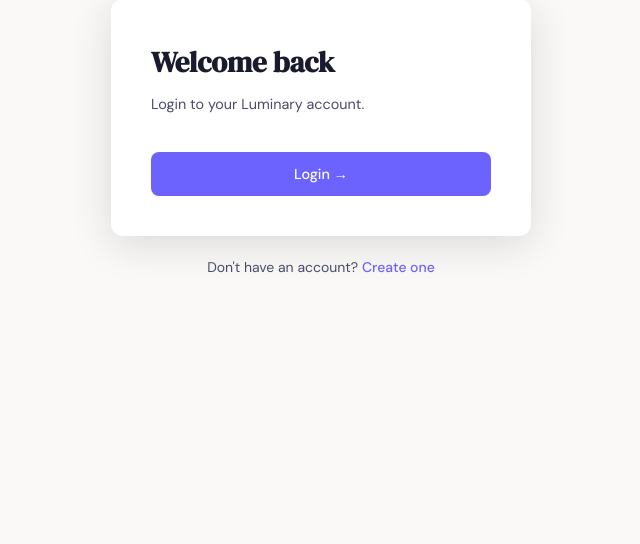
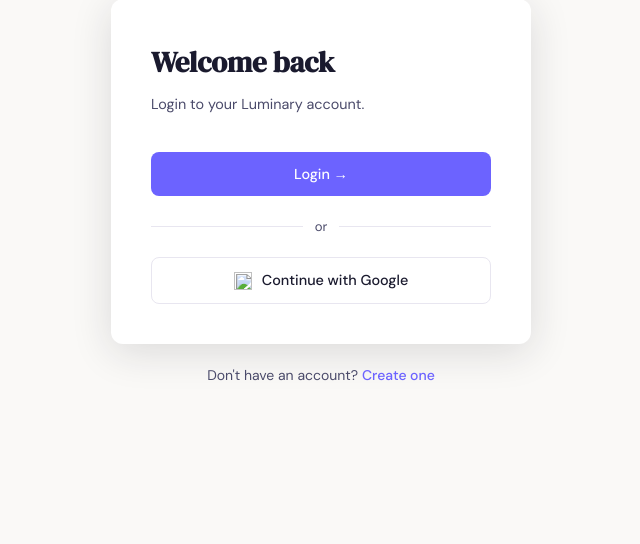
Before and after one commit to aruhoPriscillah/Luminary-Shop, a Django app: template store/templates/store/login.html in a window 1280 px wide. Shown: the part 138-682 px from the top of the page, without its empty margins (319-959 px from the left). Run offline with Django 3.2, Linux system fonts and the light colour scheme; the template is opened without the code that fills it, so the values that code supplies are empty.

Commit message:
Add Google in the form

```diff
--- a/store/templates/store/login.html
+++ b/store/templates/store/login.html
@@ -8,6 +8,11 @@
   .auth-card p { color: var(--ink-light); margin-bottom: 28px; font-size: .9rem; }
   .auth-footer { text-align: center; margin-top: 20px; font-size: .875rem; color: var(--ink-light); }
   .auth-footer a { color: var(--accent); text-decoration: none; font-weight: 500; }
+  .divider { display: flex; align-items: center; gap: 12px; margin: 20px 0; }
+  .divider::before, .divider::after { content: ''; flex: 1; height: 1px; background: var(--border); }
+  .divider span { color: var(--ink-light); font-size: .82rem; }
+  .google-btn { display: inline-flex; align-items: center; justify-content: center; gap: 10px; background: white; border: 1.5px solid var(--border); border-radius: 8px; padding: 11px 24px; text-decoration: none; color: var(--ink); font-weight: 500; font-size: .9rem; width: 100%; transition: background .15s; }
+  .google-btn:hover { background: var(--cream); }
 </style>
 {% endblock %}
 {% block content %}
@@ -26,6 +31,14 @@
       {% endfor %}
       <button type="submit" class="btn-primary" style="width:100%;justify-content:center;padding:13px;margin-top:8px">Login →</button>
     </form>
+
+    <div class="divider"><span>or</span></div>
+
+    <a href="{% url 'google_login' %}" class="google-btn">
+      <img src="https://www.google.com/favicon.ico" width="18" height="18">
+      Continue with Google
+    </a>
+
   </div>
   <div class="auth-footer">
     Don't have an account? <a href="{% url 'store:register' %}">Create one</a>
```
